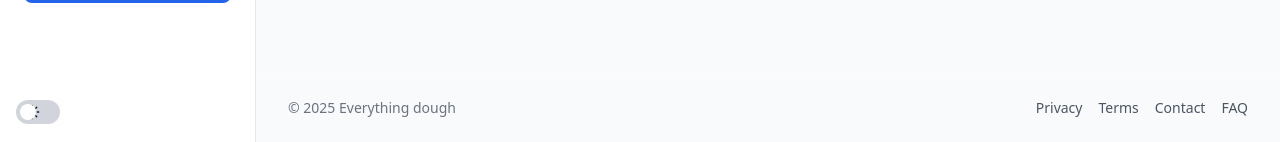
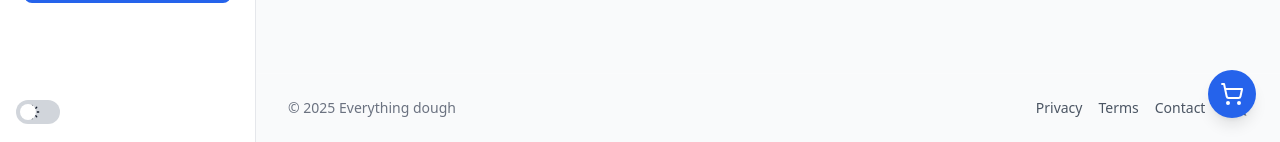
Before and after one commit to VilleJLehtola/Dough-calculator, a React (Vite) app: page / in a window 1280 px wide. Shown: the part 658-800 px from the top of the page. Built offline with nearby package versions, Linux system fonts and the light colour scheme; no server answers; the database is empty.

Commit message:
Update App.jsx

```diff
--- a/src/App.jsx
+++ b/src/App.jsx
@@ -19,7 +19,7 @@ import PrivacyPage from '@/pages/PrivacyPage';
 import TermsPage from '@/pages/TermsPage';
 import ContactPage from '@/pages/ContactPage';
 import FAQPage from "@/pages/FAQPage";
-
+import ShoppingListDock from "@/components/ShoppingListDock";
 
 export default function App() {
   const [user, setUser] = useState(null);
@@ -72,7 +72,6 @@ export default function App() {
           <Route path="/contact" element={<ContactPage />} />
           <Route path="/faq" element={<FAQPage />} />
 
-
           {/* New canonical route */}
           <Route path="/recipe/:id" element={<RecipeViewPage />} />
           {/* Legacy alias so old links keep working */}
@@ -81,6 +80,9 @@ export default function App() {
           {/* Fallback */}
           <Route path="*" element={<FrontPage />} />
         </Routes>
+
+        {/* ✅ Floating shopping list dock, visible on all pages */}
+        <ShoppingListDock />
       </Layout>
     </Router>
   );
```
